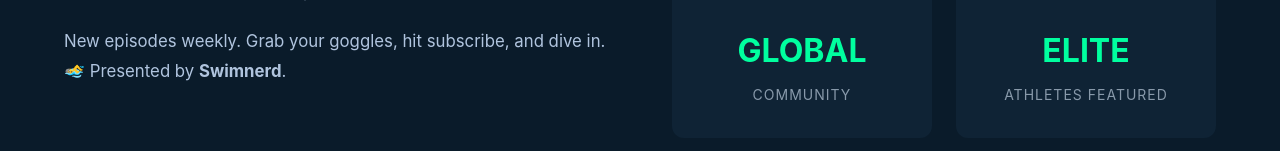
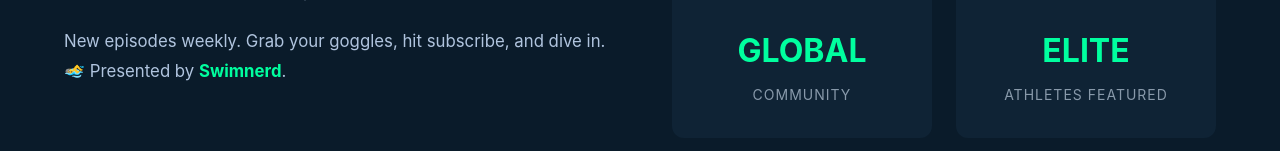
Before and after one commit to swimnerdtim/nightswimpod, a React (Vite) app: page / in a window 1280 px wide. Shown: the part 2904-3055 px from the top of the page. Built offline with nearby package versions, Linux system fonts and the light colour scheme.

Commit message:
Fix spacing before Elvis name and add Swimnerd.com link

```diff
--- a/src/pages/Home.jsx
+++ b/src/pages/Home.jsx
@@ -99,8 +99,7 @@ function Home() {
             <div className="about-text">
               <h3>MEET YOUR HOSTS</h3>
               <p>
-                <strong><a href="https://www.reykli.com/" target="_blank" rel="noopener noreferrer" className="host-link">Dax Hill</a></strong> (NCAA champ, Texas Longhorns legend, high-performance technique guru) &
-                <strong><a href="https://burrowsbest.com/" target="_blank" rel="noopener noreferrer" className="host-link">Elvis Burrows</a></strong> (Bahamian Olympian, national record holder, founder of Burrow's Best swimmer hair and skin care).
+                <strong><a href="https://www.reykli.com/" target="_blank" rel="noopener noreferrer" className="host-link">Dax Hill</a></strong> (NCAA champ, Texas Longhorns legend, high-performance technique guru) & <strong><a href="https://burrowsbest.com/" target="_blank" rel="noopener noreferrer" className="host-link">Elvis Burrows</a></strong> (Bahamian Olympian, national record holder, founder of Burrow's Best swimmer hair and skin care).
                 Night Swim is unfiltered swim culture every week.
               </p>
               <p>
@@ -108,7 +107,7 @@ function Home() {
                 Just honest takes on the sport we've dedicated our lives to.
               </p>
               <p>
-                New episodes weekly. Grab your goggles, hit subscribe, and dive in. 🏊‍♂️ Presented by <strong>Swimnerd</strong>.
+                New episodes weekly. Grab your goggles, hit subscribe, and dive in. 🏊‍♂️ Presented by <strong><a href="https://swimnerd.com" target="_blank" rel="noopener noreferrer" className="host-link">Swimnerd</a></strong>.
               </p>
             </div>
 
```
